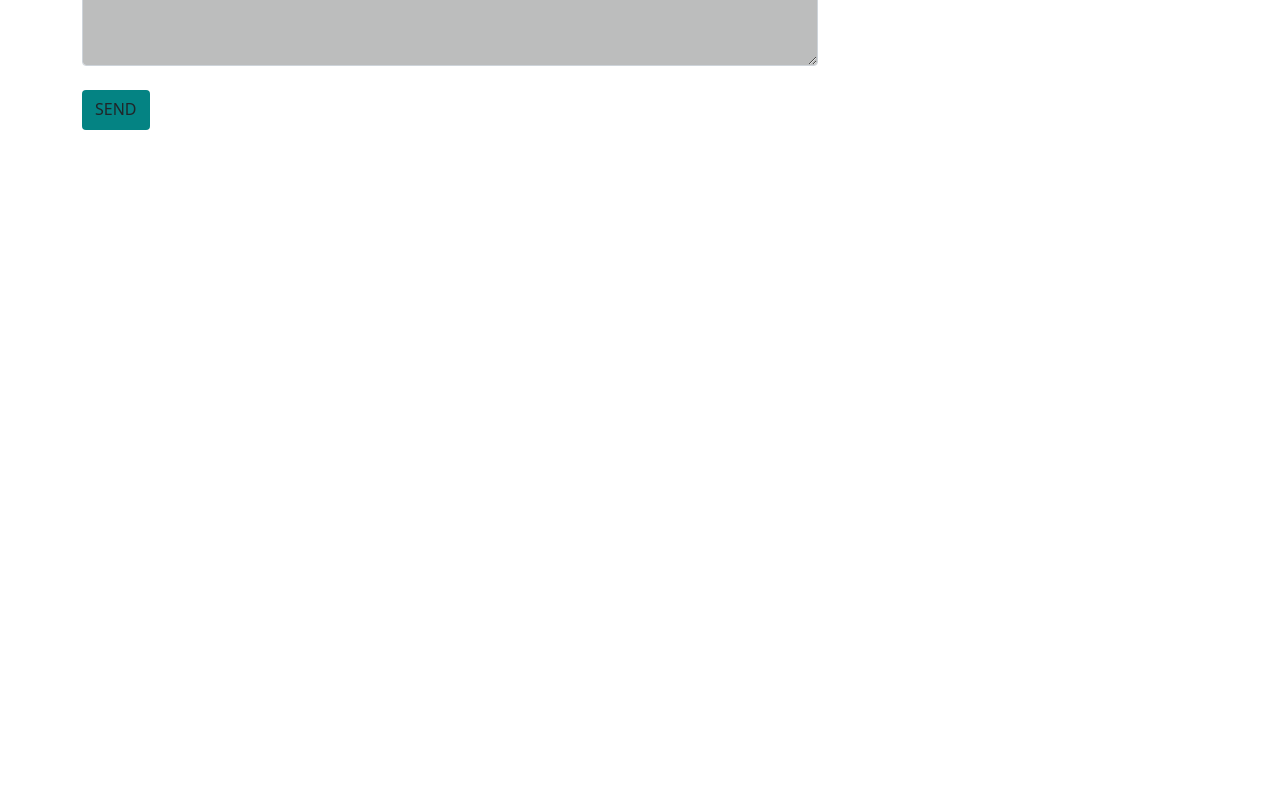
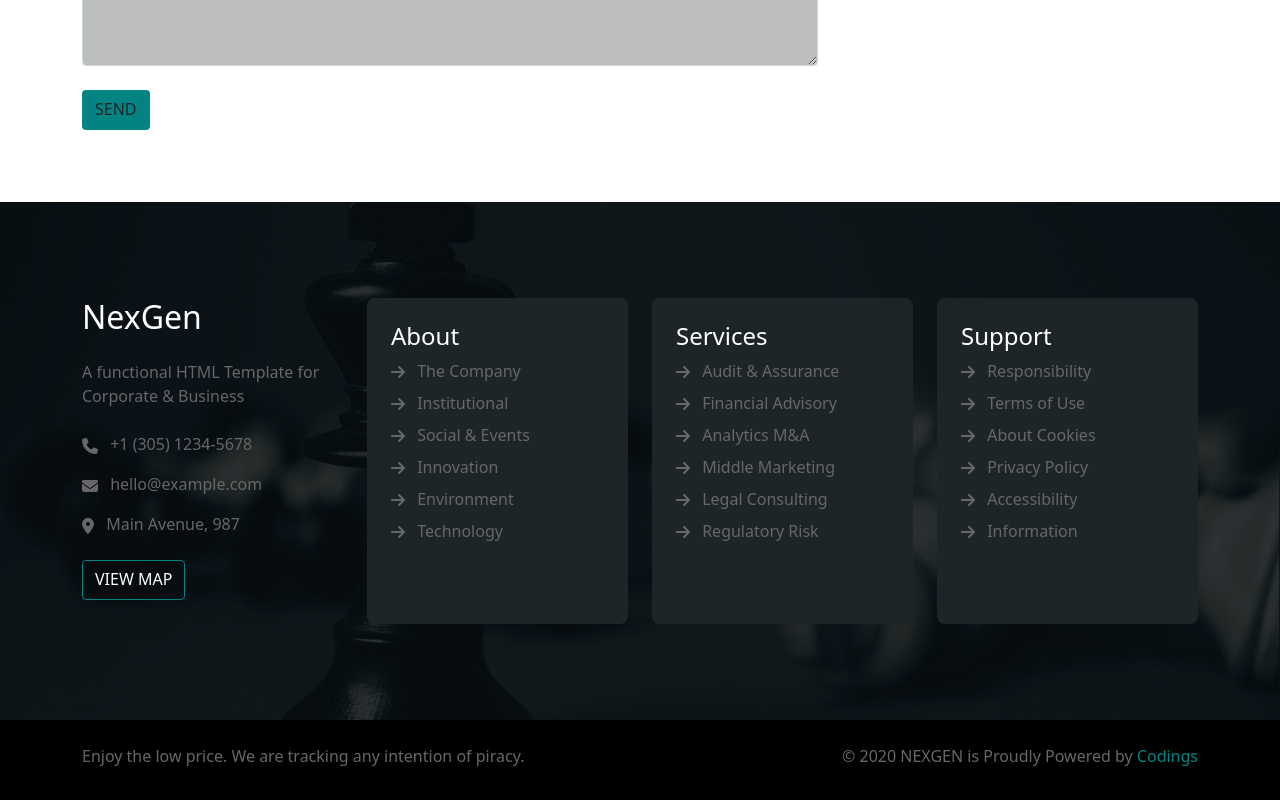
Before and after one commit to AndreSoffiantini/proj-html-vuejs, a Vue app: page / in a window 1280 px wide. Shown: the part 4949-5749 px from the top of the page. Before the commit the page ends 5151 px from the top, so only its background shows below. Built offline with nearby package versions, Linux system fonts and the light colour scheme.

Commit message:
Add FooterComponent

```diff
--- a/src/components/FooterComponent.vue
+++ b/src/components/FooterComponent.vue
@@ -1,15 +1,125 @@
 <template>
 
-    <footer></footer>
+    <footer>
+
+        <div class="footer_main py-5">
+
+            <div class="container py-5">
+                <div class="row row-cols-4">
+
+                    <div class="col">
+
+                        <h2 class="text-white mb-3">NexGen</h2>
+
+                        <p class="my-4">A functional HTML Template for Corporate & Business</p>
+
+                        <div class="info">
+                            <font-awesome-icon icon="fa-solid fa-phone mt-4"/> <span class="mx-2"> +1 (305) 1234-5678</span>
+                        </div>
+
+                        <div class="info my-3">
+                            <font-awesome-icon icon="fa-solid fa-envelope"/> <span class="mx-2"> hello@example.com</span>
+                        </div>
+
+                        <div class="info">
+                            <font-awesome-icon icon="fa-solid fa-location-dot"/> <span class="mx-2"> Main Avenue, 987</span>
+                        </div>
+
+                        <RoundedButton text="View Map" class="border_btn my-4 text-white" />
+
+                    </div>
+
+                    <div class="col" v-for="section in sections" :key="section.title">
+
+                        <div class="section_card h-100 p-4">
+
+                            <h4 class="text-white">{{section.title}}</h4>
+
+                            <div class="section_element my-2" v-for="element in section.elements" :key="element">
+
+                                <font-awesome-icon icon="fa-solid fa-arrow-right"/>
+                                <span class="mx-2"> {{element}}</span>
+
+                            </div>
+
+                        </div>
+
+                    </div>
+
+                </div>
+            </div>
+
+        </div>
+
+        <div class="footer_footer py-3 bg-black">
+
+            <div class="container d-flex justify-content-between pt-2">
+
+                <p>Enjoy the low price. We are tracking any intention of piracy.</p>
+
+                <p>© 2020 NEXGEN is Proudly Powered by <span class="text_blue_lagoon">Codings</span></p>
+
+            </div>
+
+        </div>
+
+    </footer>
 
 </template>
 
 <script>
+import RoundedButton from '@/components/RoundedButton.vue'
+
 export default {
-    name: 'FooterComponent'
+    name: 'FooterComponent',
+    components: {
+        RoundedButton
+    },
+    data() {
+        return {
+            sections: [
+                {
+                    title: 'About',
+                    elements: ['The Company', 'Institutional', 'Social & Events', 'Innovation', 'Environment', 'Technology']
+                },
+                {
+                    title: 'Services',
+                    elements: ['Audit & Assurance', 'Financial Advisory', 'Analytics M&A', 'Middle Marketing', 'Legal Consulting', 'Regulatory Risk']
+                },
+                {
+                    title: 'Support',
+                    elements: ['Responsibility', 'Terms of Use', 'About Cookies', 'Privacy Policy', 'Accessibility', 'Information']
+                },
+            ]
+        }
+    }
 }
 </script>
 
 <style lang="scss" scoped>
 
+    .border_btn {
+        border: 1px solid $blue_lagoon;
+    }
+
+    .text_blue_lagoon {
+        color: $blue_lagoon;
+    }
+
+    footer{
+        color: $salt_box;
+
+        .footer_main {
+            background-image: url(@/assets/img/images/bg-7.jpg);
+            background-size: cover;
+            background-position: center;
+
+            .section_card {
+                background-color: $shark;
+                border-radius: 0.5rem;
+            }
+
+        }
+    }
+
 </style>
```
